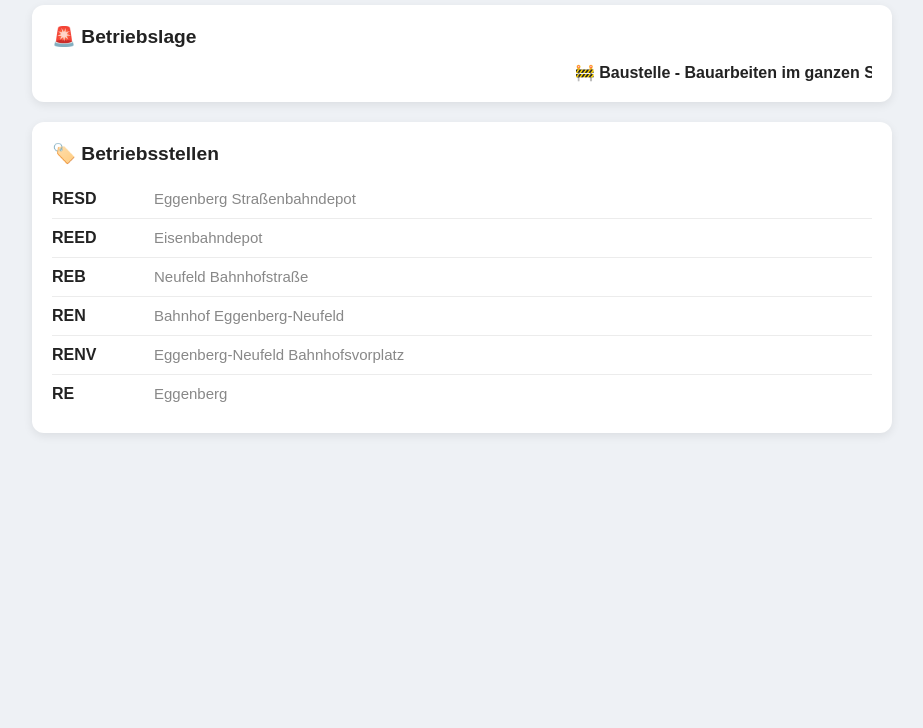
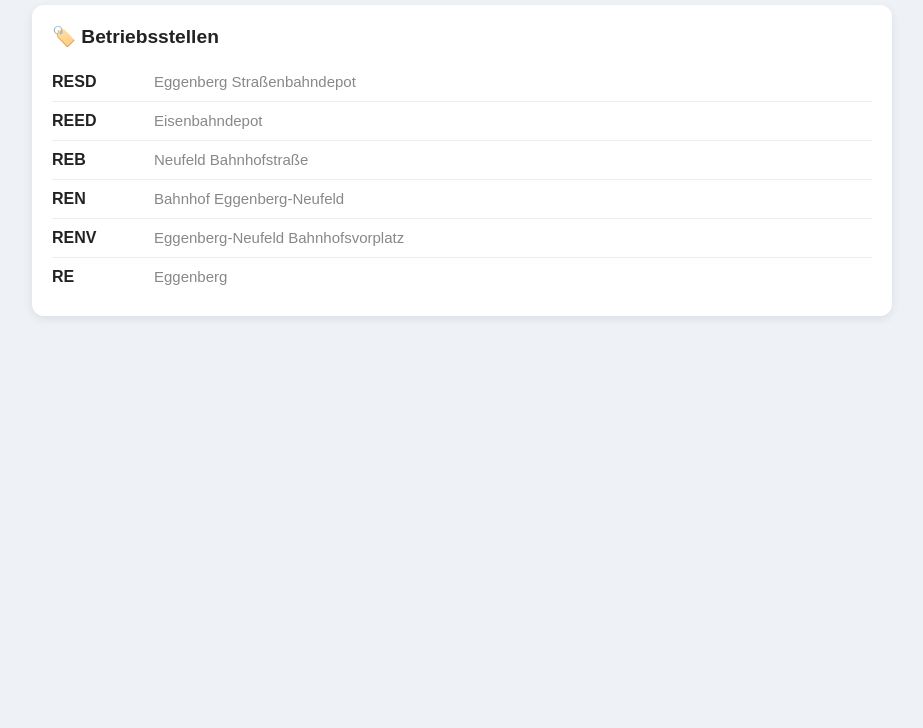
Before and after one commit to leonard566/Modellbahn, a plain HTML site: page index.html in a window 1280 px wide. Shown: the part 72-800 px from the top of the page, without its empty margins (178-1101 px from the left). Drawn offline with Linux system fonts and the light colour scheme.

Commit message:
Update index.html

```diff
--- a/index.html
+++ b/index.html
@@ -165,7 +165,7 @@ h1{
 const betriebslage = [
 
 {
-    aktiv:true,
+    aktiv:false,
     text:"🚧 Baustelle - Bauarbeiten im ganzen Streckennetz am 11.07.26!"
 },
 
```
